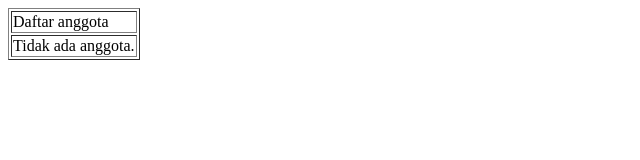
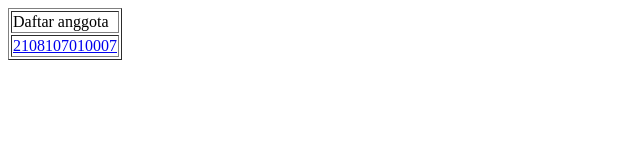
Before and after one commit to furqanx/INF206-2023-RD7-WasteConnect, a plain HTML site: page index.html in a window 1280 px wide. Shown: the whole page, without its empty margins (0-640 px from the left). Drawn offline with Linux system fonts and the light colour scheme.

Commit message:
tambahkan link penghubung ke index data diri (HTML)

```diff
--- a/index.html
+++ b/index.html
@@ -1,12 +1,19 @@
 <!DOCTYPE html>
 <html>
+
 <head>
   <title>Utama – Admin</title>
 </head>
+
 <body>
   <table border=”0”>
-      <tr><td>Daftar anggota</td></tr>
-      <tr><td>Tidak ada anggota.</td></tr>
+    <tr>
+      <td>Daftar anggota</td>
+    </tr>
+    <tr>
+      <td><a href="2108107010007.html">2108107010007</a></td>
+    </tr>
   </table>
 </body>
+
 </html
```
Lines whose indentation alone changed are shown as unchanged.
